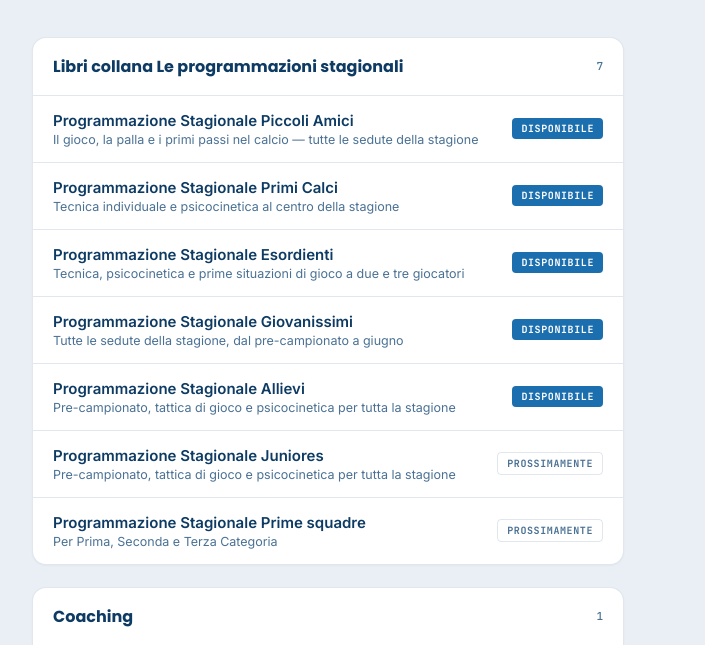
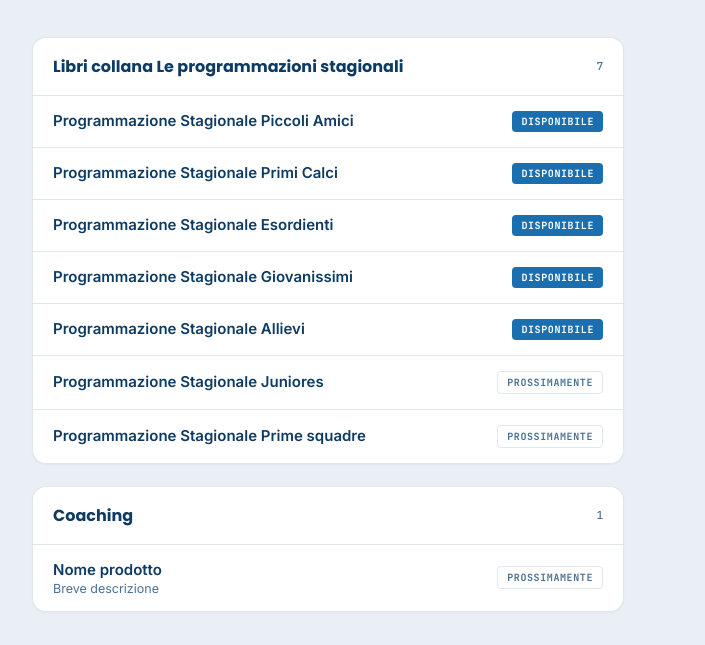
Before and after one commit to FwdStudio/hub, a plain HTML site: page index.html in a window 1280 px wide. Shown: the part 289-934 px from the top of the page, without its empty margins (312-1017 px from the left). Drawn offline with Linux system fonts and the light colour scheme.

Commit message:
Clear descriptions for seasonal programming entries
Updated descriptions to empty strings for several seasonal programming entries and adjusted rendering logic for description display.

```diff
--- a/index.html
+++ b/index.html
@@ -268,50 +268,50 @@
       category: "Libri collana Le programmazioni stagionali",
       status: "live",
       title: "Programmazione Stagionale Piccoli Amici",
-      description: "Il gioco, la palla e i primi passi nel calcio — tutte le sedute della stagione",
+      description: "",
       link: "https://amzn.eu/d/04wiNTLv"
     },
     {
       category: "Libri collana Le programmazioni stagionali",
       status: "live",
       title: "Programmazione Stagionale Primi Calci",
-      description: "Tecnica individuale e psicocinetica al centro della stagione",
+      description: "",
       link: "https://amzn.eu/d/0bH46i0h"
     },
     {
       category: "Libri collana Le programmazioni stagionali",
       status: "live",
       title: "Programmazione Stagionale Esordienti",
-      description: "Tecnica, psicocinetica e prime situazioni di gioco a due e tre giocatori",
+      description: "",
       link: "https://amzn.eu/d/017wBPhO"
     },
     {
       category: "Libri collana Le programmazioni stagionali",
       status: "live",
       title: "Programmazione Stagionale Giovanissimi",
-      description: "Tutte le sedute della stagione, dal pre-campionato a giugno",
+      description: "",
       link: "https://amzn.eu/d/0cKaZ2TI"
     },
     {
       category: "Libri collana Le programmazioni stagionali",
       status: "live",
       title: "Programmazione Stagionale Allievi",
-      description: "Pre-campionato, tattica di gioco e psicocinetica per tutta la stagione",
+      description: "",
       link: "https://amzn.eu/d/0dx3zm6O"
     },
     {
       category: "Libri collana Le programmazioni stagionali",
       status: "soon",
       title: "Programmazione Stagionale Juniores",
-      description: "Pre-campionato, tattica di gioco e psicocinetica per tutta la stagione",
-      link: "#"
+      description: "",
+      link: "https://amzn.eu/d/06v4kqcA"
     },
     {
       category: "Libri collana Le programmazioni stagionali",
       status: "soon",
       title: "Programmazione Stagionale Prime squadre",
-      description: "Per Prima, Seconda e Terza Categoria",
-      link: "#"
+      description: "",
+      link: "https://amzn.eu/d/0bp0COBW"
     },
     {
       category: "Coaching",
@@ -358,7 +358,7 @@
       row.innerHTML = `
         <div class="link-text">
           <p class="link-title">${p.title}</p>
-          <p class="link-desc">${p.description}</p>
+          ${p.description ? `<p class="link-desc">${p.description}</p>` : ''}
         </div>
         <span class="link-status ${p.status}">${isLive ? 'Disponibile' : 'Prossimamente'}</span>
       `;
```
